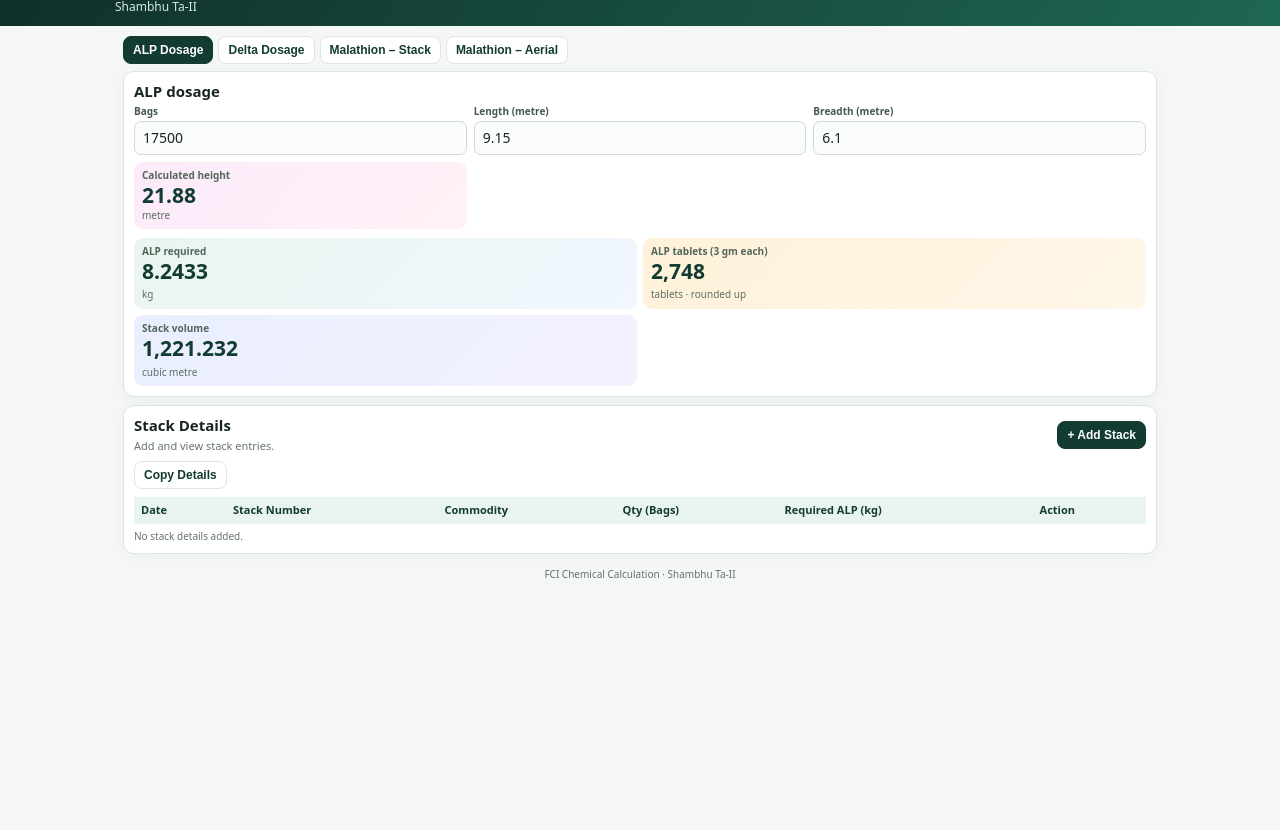
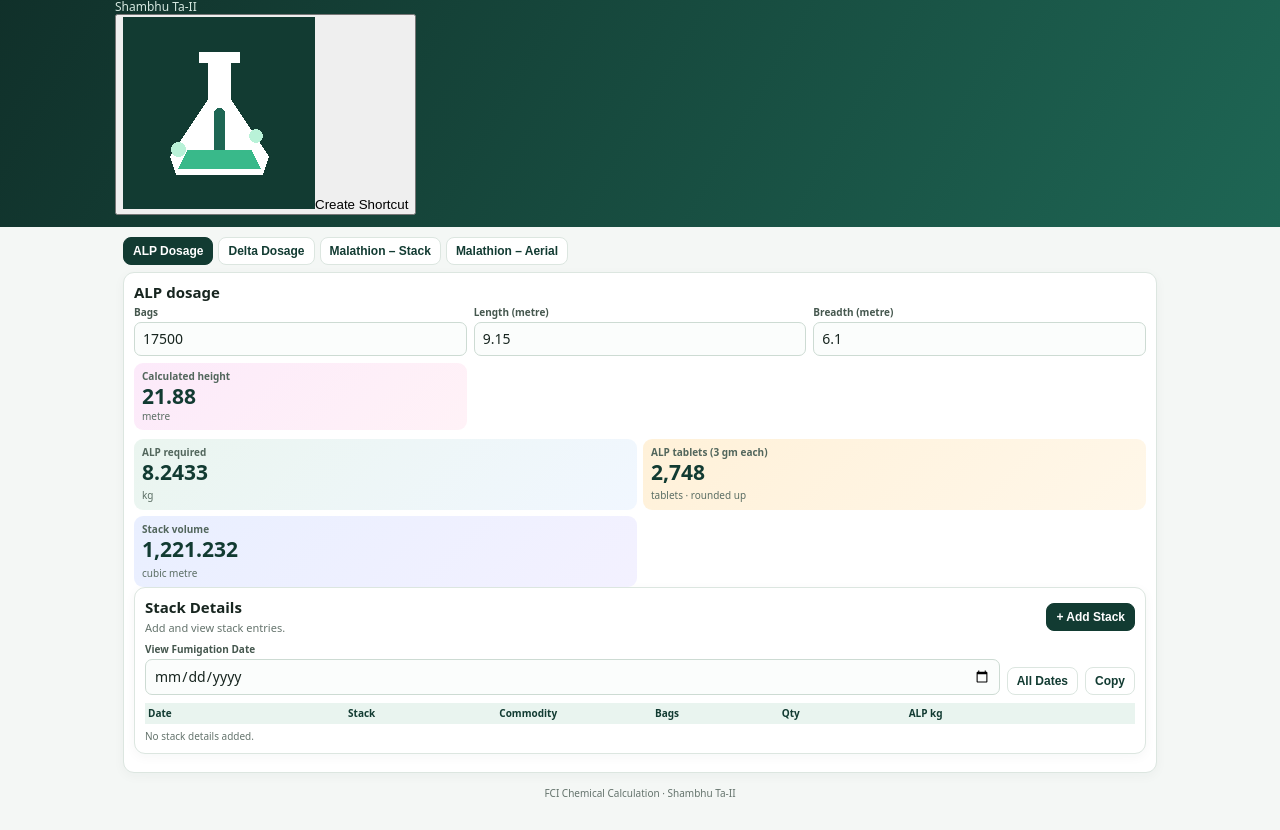
Before and after one commit to Shambhubainada/Free-match, a plain HTML site: page index.html in a window 1280 px wide. Shown: the part 61-891 px from the top of the page. Before the commit the page ends 800 px from the top, so only its background shows below. Drawn offline with Linux system fonts and the light colour scheme.

Commit message:
Add files via upload

```diff
--- a/index.html
+++ b/index.html
@@ -4,6 +4,8 @@
 <meta charset="UTF-8">
 <meta name="viewport" content="width=device-width, initial-scale=1">
 <meta name="theme-color" content="#123b32">
+<link rel="manifest" href="manifest.webmanifest">
+<link rel="apple-touch-icon" href="chemical-192.png">
 <title>Chemical Dosage Calculator</title>
 <style>
 :root{--green:#123b32;--green2:#1e6654;--mint:#e9f4ef;--ink:#17251f;--muted:#65746d;--line:#dce6e0;--bg:#f4f7f5;--white:#fff;--gold:#f1b84b}
@@ -62,8 +64,8 @@ input{padding:9px 10px;border-radius:9px;font-size:15px}
 .stack-grid{display:grid;grid-template-columns:repeat(5,minmax(0,1fr));gap:9px}
 .stack-actions{display:flex;gap:8px;flex-wrap:wrap;margin-top:12px}
 .stack-table-wrap{overflow-x:auto;margin-top:12px}
-.stack-table{width:100%;border-collapse:collapse;min-width:680px;text-align:left;font-size:13px}
-.stack-table th{background:#e9f4ef;color:#123b32;padding:10px 9px;white-space:nowrap}
+.stack-table{width:100%;border-collapse:collapse;min-width:0;table-layout:auto;text-align:left;font-size:12px}
+.stack-table th{background:#e9f4ef;color:#123b32;padding:6px 5px;white-space:nowrap}.stack-table td{padding:5px 4px!important;border-bottom:1px solid #dce6e0;white-space:nowrap}
 .stack-message{font-size:12px;color:var(--muted);margin:9px 0 0}
 @media(max-width:620px){.stack-grid{grid-template-columns:repeat(2,minmax(0,1fr))}}
 
@@ -92,8 +94,8 @@ input{padding:7px 8px;border-radius:7px;font-size:14px;min-width:0}
 .stack-grid{gap:6px}
 .stack-actions{gap:6px;margin-top:8px}
 .stack-table-wrap{margin-top:8px}
-.stack-table{font-size:11px;min-width:590px}
-.stack-table th{padding:6px 7px}
+.stack-table{font-size:10px;min-width:0;table-layout:auto}
+.stack-table th{padding:4px 3px;white-space:nowrap}.stack-table td{padding:4px 3px!important;white-space:nowrap}
 .stack-message{font-size:10px;margin-top:6px}
 .footer{font-size:10px;padding:6px}
 @media(max-width:620px){header{padding:9px 10px}main{padding-left:7px;padding-right:7px}.card{padding:9px}.grid{grid-template-columns:repeat(2,minmax(0,1fr))}.results{grid-template-columns:repeat(2,minmax(0,1fr))}.stack-grid{grid-template-columns:repeat(2,minmax(0,1fr))}}
@@ -101,13 +103,15 @@ input{padding:7px 8px;border-radius:7px;font-size:14px;min-width:0}
 
 .stack-heading{display:flex;align-items:center;justify-content:space-between;gap:10px}.stack-heading .hint{margin:3px 0 0}
 .modal-backdrop{display:none;position:fixed;inset:0;background:#10251fcc;z-index:1000;align-items:center;justify-content:center;padding:14px}.modal-backdrop.open{display:flex}.stack-modal{width:min(100%,480px);background:#fff;border-radius:16px;padding:15px;box-shadow:0 18px 60px #0004}.modal-title{display:flex;align-items:center;justify-content:space-between;margin-bottom:12px}.modal-title h2{margin:0;font-size:17px}.modal-close{border:0;background:#edf3ef;color:#123b32;border-radius:9px;width:32px;height:32px;font-size:23px;line-height:1;cursor:pointer}.commodity-tabs{display:flex;gap:7px;margin-bottom:13px}.commodity-tabs .tab{flex:1}.modal-grid{grid-template-columns:repeat(2,minmax(0,1fr))}.modal-grid>div:last-child{grid-column:1/-1}
-.stack-summary{display:grid;grid-template-columns:repeat(3,minmax(0,1fr));gap:7px;margin-top:12px}.summary-box{background:#edf5f0;border-radius:9px;padding:8px}.summary-box small{display:block;color:#52665c;font-size:10px;font-weight:700}.summary-box strong{display:block;color:#123b32;font-size:16px;overflow-wrap:anywhere}.date-group{background:#e9f4ef;color:#123b32;font-weight:800;padding:8px;margin-top:10px;border-radius:8px;font-size:12px}
+.stack-summary{display:grid;grid-template-columns:repeat(4,minmax(0,1fr));gap:4px;margin-top:6px}.summary-box{background:#edf5f0;border-radius:7px;padding:5px}.summary-box small{display:block;color:#52665c;font-size:10px;font-weight:700}.summary-box strong{display:block;color:#123b32;font-size:14px;overflow-wrap:anywhere}.date-group{background:#e9f4ef;color:#123b32;font-weight:800;padding:5px 7px;margin-top:7px;border-radius:7px;font-size:11px}.date-filter{display:flex;align-items:end;gap:7px;margin:8px 0}.date-filter>div{flex:1;min-width:0}.date-filter button{white-space:nowrap}.stack-table th:nth-child(1),.stack-table td:nth-child(1){width:82px}.stack-table th:nth-child(2),.stack-table td:nth-child(2){width:62px}.stack-table th:nth-child(3),.stack-table td:nth-child(3){width:58px}.stack-table th:nth-child(4),.stack-table td:nth-child(4),.stack-table th:nth-child(5),.stack-table td:nth-child(5){width:52px}.stack-table th:nth-child(6),.stack-table td:nth-child(6){width:64px}.stack-table th:last-child,.stack-table td:last-child{width:30px}
 select{width:100%;border:1px solid #cddbd3;border-radius:7px;padding:7px 8px;font:inherit;font-size:14px;background:#fbfdfc;color:var(--ink)}
 @media(max-width:380px){.stack-summary{grid-template-columns:repeat(2,minmax(0,1fr))}
+.head-row{display:flex;align-items:center;justify-content:space-between;gap:12px}.install-app{display:flex;align-items:center;gap:8px;border:1px solid #ffffff55;background:#ffffff18;color:#fff;border-radius:11px;padding:6px 10px;font:700 11px system-ui;cursor:pointer;white-space:nowrap}.install-app img{width:42px;height:42px;border-radius:9px}.stack-heading{gap:6px}.stack-heading .tab{padding:5px 8px;font-size:11px}.stack-actions .tab{padding:5px 8px;font-size:11px}.stack-table-wrap{overflow-x:auto;-webkit-overflow-scrolling:touch}.stack-table td{white-space:nowrap}
+@media(max-width:380px){.install-app{padding:4px 6px;gap:5px}.install-app img{width:36px;height:36px}.install-app span{font-size:10px}}
 </style>
 </head>
 <body>
-<header><div class="head"><div class="eyebrow">FCI</div><h1>FCI Chemical Calculation</h1><p class="sub">Shambhu Ta-II</p></div></header>
+<header><div class="head head-row"><div><div class="eyebrow">FCI</div><h1>FCI Chemical Calculation</h1><p class="sub">Shambhu Ta-II</p></div><button type="button" id="installApp" class="install-app" aria-label="Create app shortcut"><img src="chemical-192.png" alt="Chemical app icon"><span>Create Shortcut</span></button></div></header>
 <main>
 <div class="tabs" role="tablist">
 <button class="tab active" data-tab="alp">ALP Dosage</button>
@@ -130,6 +134,17 @@ select{width:100%;border:1px solid #cddbd3;border-radius:7px;padding:7px 8px;fon
 <div class="result"><small>Stack volume</small><strong id="alpVol">—</strong><em>cubic metre</em></div>
 </div>
 
+<section class="card stack-card">
+<div class="stack-heading"><div><h2>Stack Details</h2><p class="hint">Add and view stack entries.</p></div><button type="button" class="tab active" id="openStack">+ Add Stack</button></div>
+<div class="date-filter"><div><label for="stackDateFilter">View Fumigation Date</label><input id="stackDateFilter" type="date"></div><button type="button" class="tab" id="clearDateFilter">All Dates</button><button type="button" class="tab" id="copyStacks">Copy</button></div>
+<div class="stack-table-wrap">
+<table class="stack-table">
+<thead><tr><th>Date</th><th>Stack</th><th>Commodity</th><th>Bags</th><th>Qty</th><th>ALP kg</th><th></th></tr></thead>
+<tbody id="stackRows"></tbody>
+</table>
+</div>
+<div id="stackSummary"></div><p id="stackMessage" class="stack-message" aria-live="polite">No stack details added.</p>
+</section>
 </div></section>
 <section id="delta" class="panel">
 <div class="card">
@@ -180,25 +195,16 @@ select{width:100%;border:1px solid #cddbd3;border-radius:7px;padding:7px 8px;fon
 
 </div></section>
 
-<section class="card stack-card">
-<div class="stack-heading"><div><h2>Stack Details</h2><p class="hint">Add and view stack entries.</p></div><button type="button" class="tab active" id="openStack">+ Add Stack</button></div>
-<div class="stack-actions"><button type="button" class="tab" id="copyStacks">Copy Details</button></div>
-<div class="stack-table-wrap">
-<table class="stack-table">
-<thead><tr><th>Date</th><th>Stack Number</th><th>Commodity</th><th>Qty (Bags)</th><th>Required ALP (kg)</th><th>Action</th></tr></thead>
-<tbody id="stackRows"></tbody>
-</table>
-</div>
-<div id="stackSummary"></div><p id="stackMessage" class="stack-message" aria-live="polite">No stack details added.</p>
-</section>
+
 <div class="modal-backdrop" id="stackModal" aria-hidden="true">
  <div class="stack-modal" role="dialog" aria-modal="true" aria-labelledby="stackModalTitle">
   <div class="modal-title"><h2 id="stackModalTitle">Add Stack Entry</h2><button type="button" class="modal-close" id="closeStack" aria-label="Close">×</button></div>
   <div class="stack-grid modal-grid">
-   <div><label for="stackDate">Fumigation Date</label><input id="stackDate" type="date"></div>
+   <div><label for="stackDate">Fumigation Date</label><input id="stackDate" type="date" required></div>
    <div><label for="stackCommodity">Commodity</label><select id="stackCommodity"><option value="Wheat">Wheat</option><option value="Rice">Rice</option></select></div>
    <div><label for="stackNo">Stack Number</label><input id="stackNo" type="text" placeholder="Stack number"></div>
-   <div><label for="stackBags">Bags / Qty</label><input id="stackBags" type="number" min="0" step="1" placeholder="Enter bags"></div>
+   <div><label for="stackBags">Bags (Mandatory)</label><input id="stackBags" type="number" min="1" step="1" placeholder="Enter bags" required></div>
+   <div><label for="stackQty">Qty</label><input id="stackQty" type="number" min="0" step="any" placeholder="Enter qty"></div>
    <div><label for="stackChemical">Required ALP (kg)</label><input id="stackChemical" type="text" placeholder="Auto calculated" readonly></div>
   </div>
   <div class="stack-actions"><button type="button" class="tab active" id="addStack">Save Stack</button><button type="button" class="tab" id="cancelStack">Cancel</button></div>
@@ -219,7 +225,7 @@ const calculators={alp:calcALP,delta:calcDelta,malstack:calcMal,aerial:calcAir};
 document.querySelectorAll('input').forEach(el=>el.addEventListener('input',()=>{let p=el.id.startsWith('alp')?'alp':el.id.startsWith('del')?'delta':el.id.startsWith('mal')?'malstack':'aerial';calculators[p]();if(el.id==='alpL'||el.id==='alpW'||el.id==='stackBags')updateStackALP()}));
 document.querySelectorAll('.tab[data-tab]').forEach(btn=>btn.addEventListener('click',()=>{document.querySelectorAll('.tab[data-tab]').forEach(x=>x.classList.toggle('active',x===btn));document.querySelectorAll('.panel').forEach(x=>x.classList.toggle('active',x.id===btn.dataset.tab))}));
 
-// Date-wise stack details, commodity selector and automatic totals
+// Date-wise stack details, separate Bags and Qty, totals and tablet calculation
 const STACK_KEY='fciChemicalStackEntries_v2';
 function requiredALP(bags){const h=Math.ceil((Math.max(0,Number(bags)||0)*.00125)*100-1e-10)/100;return n('alpL')*n('alpW')*h*.00675}
 function updateStackALP(){const bags=n('stackBags');$('stackChemical').value=bags?fmt(requiredALP(bags),4):''}
@@ -232,20 +238,26 @@ $('stackModal').addEventListener('click',e=>{if(e.target===$('stackModal'))close
 function getEntries(){try{return JSON.parse(localStorage.getItem(STACK_KEY)||'[]')}catch(e){return []}}
 function saveEntries(entries){localStorage.setItem(STACK_KEY,JSON.stringify(entries))}
 function addStackRow(){
- updateStackALP();const date=$('stackDate').value,stackNo=$('stackNo').value.trim(),commodity=$('stackCommodity').value,bags=Number($('stackBags').value),alp=requiredALP(bags);
- if(!date||!stackNo||!Number.isFinite(bags)||bags<=0){$('stackMessage').textContent='Please enter Date, Stack Number and valid Bags.';return;}
- const entries=getEntries();entries.push({id:Date.now()+'_'+Math.random().toString(36).slice(2,7),date,stackNo,commodity,bags,alp});saveEntries(entries);renderStacks();$('stackNo').value='';$('stackBags').value='';$('stackChemical').value='';closeStackModal();$('stackMessage').textContent='Stack entry saved date-wise.';
+ updateStackALP();const date=$('stackDate').value,stackNo=$('stackNo').value.trim(),commodity=$('stackCommodity').value,bags=Number($('stackBags').value),qty=Math.max(0,Number($('stackQty').value)||0),alp=requiredALP(bags);
+ if(!date||!stackNo||$('stackBags').value.trim()===''||!Number.isFinite(bags)||bags<=0){$('stackMessage').textContent='Date, Stack Number and Bags are mandatory. Please enter valid Bags.';return;}
+ const entries=getEntries();entries.push({id:Date.now()+'_'+Math.random().toString(36).slice(2,7),date,stackNo,commodity,bags,qty,alp});saveEntries(entries);renderStacks();$('stackNo').value='';$('stackBags').value='';$('stackQty').value='';$('stackChemical').value='';closeStackModal();$('stackMessage').textContent='Stack entry saved date-wise.';
 }
 function renderStacks(){
- const entries=getEntries().sort((a,b)=>b.date.localeCompare(a.date)||String(a.stackNo).localeCompare(String(b.stackNo),undefined,{numeric:true}));$('stackRows').innerHTML='';
- entries.forEach(e=>{const tr=document.createElement('tr');tr.dataset.id=e.id;[e.date,e.stackNo,e.commodity,fmt(Number(e.bags),0),fmt(Number(e.alp),4)].forEach(v=>{const td=document.createElement('td');td.textContent=v;td.style.cssText='padding:8px;border-bottom:1px solid #dce6e0;white-space:nowrap';tr.appendChild(td)});const action=document.createElement('td');action.style.cssText='padding:7px;text-align:center;border-bottom:1px solid #dce6e0';const del=document.createElement('button');del.type='button';del.textContent='×';del.title='Delete row';del.className='tab';del.style.padding='4px 10px';del.addEventListener('click',()=>{saveEntries(getEntries().filter(x=>x.id!==e.id));renderStacks()});action.appendChild(del);tr.appendChild(action);$('stackRows').appendChild(tr)});
+ const allEntries=getEntries().sort((a,b)=>b.date.localeCompare(a.date)||String(a.stackNo).localeCompare(String(b.stackNo),undefined,{numeric:true}));
+ const selectedDate=$('stackDateFilter').value;const entries=selectedDate?allEntries.filter(e=>e.date===selectedDate):allEntries;$('stackRows').innerHTML='';
+ entries.forEach(e=>{const tr=document.createElement('tr');tr.dataset.id=e.id;[e.date,e.stackNo,e.commodity,fmt(Number(e.bags),0),fmt(Number(e.qty||0),3),fmt(Number(e.alp),4)].forEach(v=>{const td=document.createElement('td');td.textContent=v;tr.appendChild(td)});const action=document.createElement('td');action.style.cssText='text-align:center';const del=document.createElement('button');del.type='button';del.textContent='×';del.title='Delete row';del.className='tab';del.style.cssText='padding:2px 6px;font-size:12px';del.addEventListener('click',()=>{saveEntries(getEntries().filter(x=>x.id!==e.id));renderStacks()});action.appendChild(del);tr.appendChild(action);$('stackRows').appendChild(tr)});
  const groups={};entries.forEach(e=>(groups[e.date]??=[]).push(e));const summary=$('stackSummary');summary.innerHTML='';
- Object.keys(groups).sort().reverse().forEach(date=>{const list=groups[date],w=list.filter(x=>x.commodity==='Wheat'),r=list.filter(x=>x.commodity==='Rice'),sum=a=>({count:a.length,bags:a.reduce((s,x)=>s+Number(x.bags||0),0),alp:a.reduce((s,x)=>s+Number(x.alp||0),0)}),ws=sum(w),rs=sum(r),all=sum(list);const heading=document.createElement('div');heading.className='date-group';heading.textContent=`${date} · ${all.count} Stack fumigated`;summary.appendChild(heading);const grid=document.createElement('div');grid.className='stack-summary';[['Wheat · Bags',fmt(ws.bags,0)],['Wheat · ALP (kg)',fmt(ws.alp,4)],['Rice · Bags',fmt(rs.bags,0)],['Rice · ALP (kg)',fmt(rs.alp,4)],['Total · Bags',fmt(all.bags,0)],['Total · ALP (kg)',fmt(all.alp,4)]].forEach(([label,value])=>{const box=document.createElement('div');box.className='summary-box';const small=document.createElement('small');small.textContent=label;const strong=document.createElement('strong');strong.textContent=value;box.append(small,strong);grid.appendChild(box)});summary.appendChild(grid)});
- $('stackMessage').textContent=entries.length?`${entries.length} stack detail(s) saved. Date-wise totals shown below.`:'No stack details added.';
+ Object.keys(groups).sort().reverse().forEach(date=>{const list=groups[date],w=list.filter(x=>x.commodity==='Wheat'),r=list.filter(x=>x.commodity==='Rice'),sum=a=>({count:a.length,bags:a.reduce((s,x)=>s+Number(x.bags||0),0),qty:a.reduce((s,x)=>s+Number(x.qty||0),0),alp:a.reduce((s,x)=>s+Number(x.alp||0),0)}),ws=sum(w),rs=sum(r),total=sum(list),tablets=Math.ceil(total.alp*1000/3-1e-10);const heading=document.createElement('div');heading.className='date-group';heading.textContent=`${date} · ${total.count} Stack fumigated`;summary.appendChild(heading);const grid=document.createElement('div');grid.className='stack-summary';[['Wheat Qty Total',fmt(ws.qty,3)],['Rice Qty Total',fmt(rs.qty,3)],['Total Qty',fmt(total.qty,3)],['Total Bags',fmt(total.bags,0)],['Total Chemical Used',fmt(total.alp,4)+' kg'],['Tablets Used (3 gm)',fmt(tablets,0)]].forEach(([label,value])=>{const box=document.createElement('div');box.className='summary-box';const small=document.createElement('small');small.textContent=label;const strong=document.createElement('strong');strong.textContent=value;box.append(small,strong);grid.appendChild(box)});summary.appendChild(grid)});
+ $('stackMessage').textContent=allEntries.length?(selectedDate?`${entries.length} stack(s) on ${selectedDate}.`:`${allEntries.length} stack detail(s) saved. Select a date to view that day's fumigation.`):'No stack details added.';
 }
+$('stackDateFilter').addEventListener('change',renderStacks);$('clearDateFilter').addEventListener('click',()=>{$('stackDateFilter').value='';renderStacks()});
 $('addStack').addEventListener('click',addStackRow);
-$('copyStacks').addEventListener('click',()=>{const entries=getEntries();if(!entries.length){$('stackMessage').textContent='Add at least one stack before copying.';return;}const rows=[['Date','Stack Number','Commodity','Qty (Bags)','Required ALP (kg)'],...entries.map(e=>[e.date,e.stackNo,e.commodity,e.bags,fmt(e.alp,4)])];const txt=rows.map(r=>r.join('\t')).join('\n');if(navigator.clipboard?.writeText){navigator.clipboard.writeText(txt).then(()=>$('stackMessage').textContent='Stack details copied.').catch(()=>$('stackMessage').textContent='Copy not available in this browser.')}else $('stackMessage').textContent='Copy not available in this browser.';});
+$('copyStacks').addEventListener('click',()=>{const entries=getEntries().filter(e=>!$('stackDateFilter').value||e.date===$('stackDateFilter').value);if(!entries.length){$('stackMessage').textContent='No stack details available for copying.';return;}const rows=[['Date','Stack Number','Commodity','Bags','Qty','ALP (kg)'],...entries.map(e=>[e.date,e.stackNo,e.commodity,e.bags,e.qty||0,fmt(e.alp,4)])];const txt=rows.map(r=>r.join('\t')).join('\n');if(navigator.clipboard?.writeText){navigator.clipboard.writeText(txt).then(()=>$('stackMessage').textContent='Stack details copied.').catch(()=>$('stackMessage').textContent='Copy not available in this browser.')}else $('stackMessage').textContent='Copy not available in this browser.';});
 
+let deferredInstallPrompt=null;
+window.addEventListener('beforeinstallprompt',e=>{e.preventDefault();deferredInstallPrompt=e;$('installApp').querySelector('span').textContent='Create Shortcut'});
+$('installApp').addEventListener('click',async()=>{if(deferredInstallPrompt){deferredInstallPrompt.prompt();await deferredInstallPrompt.userChoice;deferredInstallPrompt=null;}else{alert('Chrome me shortcut banane ke liye: upar ⋮ menu kholen → Add to Home screen / Install app → Add.');}});
+if('serviceWorker' in navigator && location.protocol.startsWith('http'))window.addEventListener('load',()=>navigator.serviceWorker.register('./service-worker.js').catch(()=>{}));
 Object.values(calculators).forEach(fn=>fn());
 updateStackALP();
 renderStacks();
--- /dev/null
+++ b/service-worker.js
@@ -0,0 +1,5 @@
+const CACHE_NAME = 'fci-chemical-v1';
+const APP_FILES = ['./', './index.html', './manifest.webmanifest', './chemical-192.png', './chemical-512.png'];
+self.addEventListener('install', event => event.waitUntil(caches.open(CACHE_NAME).then(cache => cache.addAll(APP_FILES))));
+self.addEventListener('activate', event => event.waitUntil(caches.keys().then(keys => Promise.all(keys.filter(key => key !== CACHE_NAME).map(key => caches.delete(key))))));
+self.addEventListener('fetch', event => { if (event.request.method !== 'GET') return; event.respondWith(caches.match(event.request).then(cached => cached || fetch(event.request).then(response => { const copy=response.clone(); caches.open(CACHE_NAME).then(cache=>cache.put(event.request,copy)); return response; }).catch(()=>caches.match('./index.html')))); });
```
Also changed, not shown: chemical-192.png (added), chemical-512.png (added), manifest.webmanifest (added).
